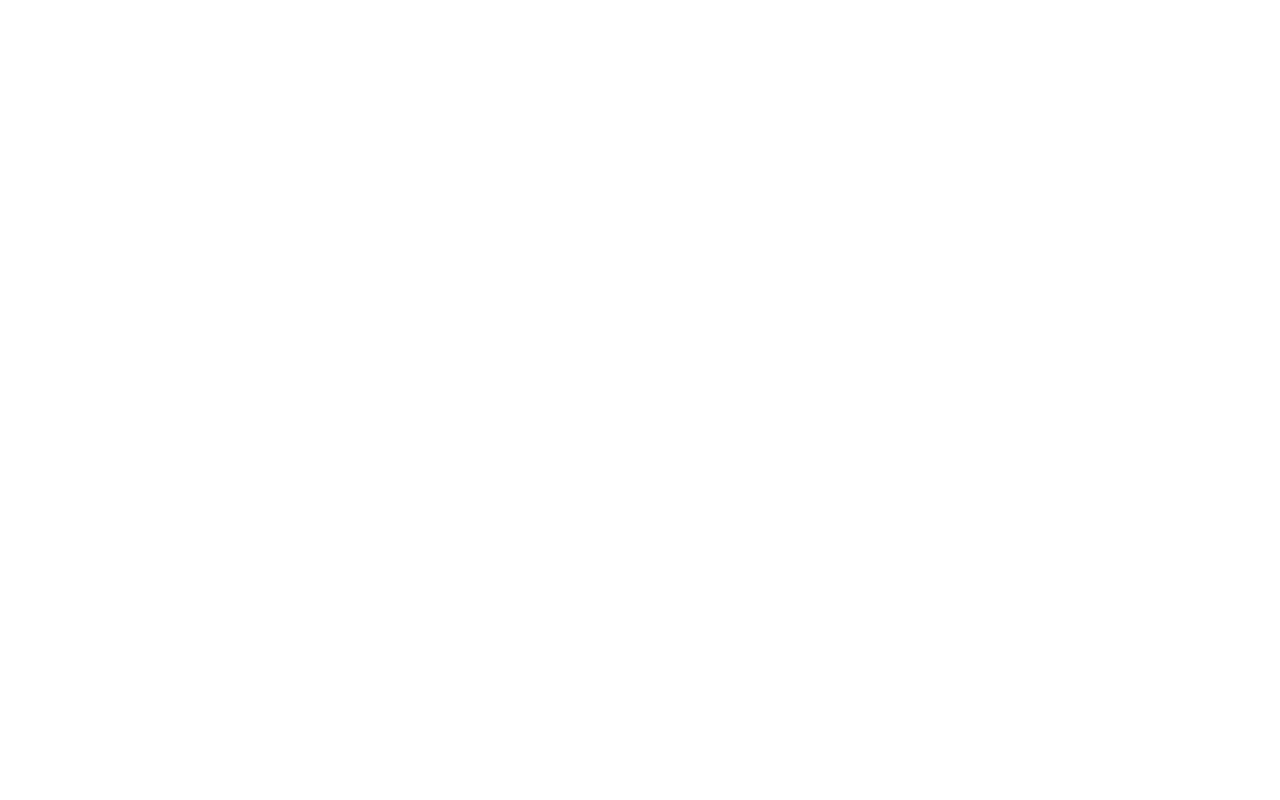
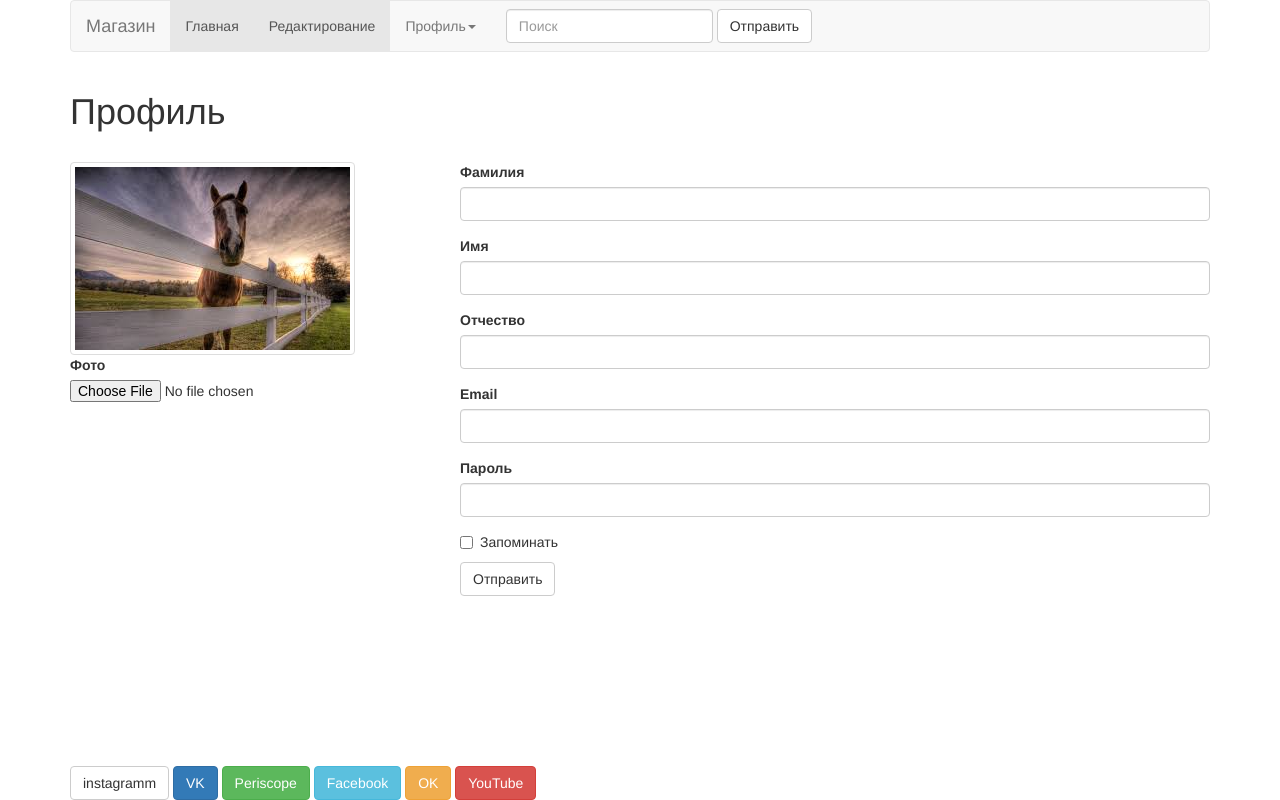
Before and after one commit to kislinkawork/magazin, a plain HTML site: page profile.html in a window 1280 px wide. Drawn offline with Linux system fonts and the light colour scheme.

Commit message:
creat page edit end creat page profile

```diff
--- a/edit.html
+++ b/edit.html
@@ -0,0 +1,78 @@
+<!DOCTYPE html>
+<html lang="en">
+<head>
+	<meta charset="UTF-8">
+			<link rel="stylesheet" href="./bootstrap/css/bootstrap.css">
+	<title>Редактирование</title>
+</head>
+<body>
+	<div class="container">
+		<div class="row">
+			<div class="col-md-12">
+				<nav class="navbar navbar-default" role="navigation">
+				<div class="container-fluid">
+					<div class="navbar-header">
+						<button type="button" class="navbar-toggle" data-toggle="collapse" data-target="#bs-example-navbar-collapse-1">
+							<span class="sr-only">Toggle navigation</span>
+							<span class="icon-bar"></span>
+							<span class="icon-bar"></span>
+							<span class="icon-bar"></span>
+						</button>
+						<a class="navbar-brand" href="#">Магазин</a>
+					</div>
+					<div class="collapse navbar-collapse" id="bs-example-navbar-collapse-1">
+						<ul class="nav navbar-nav">
+							<li class="active"><a href="./index.html">Главная</a></li>
+							<li class="active"><a href="./edit.html">Редактирование</a></li>
+							<li class="dropdown"><a href="./profile.html" class="dropdown-toggle" data-toggle="dropdown">Профиль<b class="caret"></b></a>
+				          <ul class="dropdown-menu">
+				            <li><a href="#">Страница</a></li>
+				            <li><a href="#">Редактирование</a></li>
+				          </ul>
+			       		</li>
+						</ul>
+						<form class="navbar-form navbar-left" role="search">
+							<div class="form-group">
+								<input type="text" class="form-control" placeholder="Поиск">
+							</div>
+							<button type="submit" class="btn btn-default">Отправить</button>
+						</form>
+					</div>
+				</div>
+				</nav>
+			</div>
+		</div>
+			<h1>Редактирование</h1>
+			<br>
+			<h4>Название</h4>
+			<textarea class="form-control" rows="1"></textarea>
+			<br>
+			<h5>Описание</h5>
+			<textarea class="form-control" rows="3"></textarea>
+			<br>
+			<div class="form-group">
+				<label for="exampleInputFile">Фото</label>
+				<input type="file" id="exampleInputFile">
+			</div>
+			<br>
+				<a href="#" class="btn btn-primary btn-lg active" role="button">Отправить</a>
+				<a href="#" class="btn btn-default btn-lg active" role="button">Сбросить</a>
+			<div class="row batten-conteyner-niz">
+				<div class="col-md-12">
+					<button type="button" class="btn btn-default">instagramm</button>
+
+					<button type="button" class="btn btn-primary">VK</button>
+
+					<button type="button" class="btn btn-success">Periscope</button>
+
+					<button type="button" class="btn btn-info">Facebook</button>
+
+					<button type="button" class="btn btn-warning">OK</button>
+
+					<button type="button" class="btn btn-danger">YouTube</button>
+				</div>
+			</div>
+		</div>
+	</div>
+</body>
+</html>
--- a/profile.html
+++ b/profile.html
@@ -0,0 +1,104 @@
+<!DOCTYPE html>
+<html lang="en">
+<head>
+	<meta charset="UTF-8">
+			<link rel="stylesheet" href="./bootstrap/css/bootstrap.css">
+	<title>Профиль</title>
+</head>
+<body>
+	<div class="container">
+		<div class="row">
+		<div class="col-md-12">
+			<nav class="navbar navbar-default" role="navigation">
+				<div class="container-fluid">
+					<div class="navbar-header">
+						<button type="button" class="navbar-toggle" data-toggle="collapse" data-target="#bs-example-navbar-collapse-1">
+							<span class="sr-only">Toggle navigation</span>
+							<span class="icon-bar"></span>
+							<span class="icon-bar"></span>
+							<span class="icon-bar"></span>
+						</button>
+						<a class="navbar-brand" href="#">Магазин</a>
+					</div>
+					<div class="collapse navbar-collapse" id="bs-example-navbar-collapse-1">
+						<ul class="nav navbar-nav">
+							<li class="active"><a href="./index.html">Главная</a></li>
+							<li class="active"><a href="./edit.html">Редактирование</a></li>
+							<li class="dropdown"><a href="./profile.html" class="dropdown-toggle" data-toggle="dropdown">Профиль<b class="caret"></b></a>
+				          <ul class="dropdown-menu">
+				            <li><a href="#">Страница</a></li>
+				            <li><a href="#">Редактирование</a></li>
+				          </ul>
+			       		</li>
+							</ul>
+						<form class="navbar-form navbar-left" role="search">
+							<div class="form-group">
+								<input type="text" class="form-control" placeholder="Поиск">
+							</div>
+							<button type="submit" class="btn btn-default">Отправить</button>
+						</form>
+					</div>
+				</div>
+			</nav>
+		</div>
+	</div>
+			<h1>Профиль</h1>
+			<br>
+		<form role="form">
+			<div class="row">
+		<div class="col-md-4">
+			<img src="./6.jpg" alt="Responsive image" class="img-thumbnail">
+			<div class="form-group">
+				<label for="exampleInputFile">Фото</label>
+				<input type="file" id="exampleInputFile">
+			</div>
+		</div>
+		<div class="col-md-8">
+			<div class="form-group">
+				<label for="exampleInputEmail1">Фамилия</label>
+				<input type="email" class="form-control" id="exampleInputEmail1">
+			</div>
+			<div class="form-group">
+				<label for="exampleInputEmail1">Имя</label>
+				<input type="email" class="form-control" id="exampleInputEmail1">
+			</div>
+			<div class="form-group">
+				<label for="exampleInputEmail1">Отчество</label>
+				<input type="email" class="form-control" id="exampleInputEmail1">
+			</div>
+			<div class="form-group">
+				<label for="exampleInputEmail1">Email</label>
+				<input type="email" class="form-control" id="exampleInputEmail1">
+			</div>
+			<div class="form-group">
+				<label for="exampleInputPassword1">Пароль</label>
+				<input type="password" class="form-control" id="exampleInputPassword1">
+			</div>
+			<div class="checkbox">
+				<label>
+					<input type="checkbox"> Запоминать
+				</label>
+			</div>
+			<button type="submit" class="btn btn-default">Отправить</button>
+			</div>
+		</div>
+		</form>
+			<div class="row batten-conteyner-niz">
+				<div class="col-md-12">
+					<button type="button" class="btn btn-default">instagramm</button>
+
+					<button type="button" class="btn btn-primary">VK</button>
+
+					<button type="button" class="btn btn-success">Periscope</button>
+
+					<button type="button" class="btn btn-info">Facebook</button>
+
+					<button type="button" class="btn btn-warning">OK</button>
+
+					<button type="button" class="btn btn-danger">YouTube</button>
+				</div>
+		</div>
+		</div>
+	</div>
+</body>
+</html>
```
Also changed, not shown: index.html (+28 -16 lines), 6.jpg (added).
